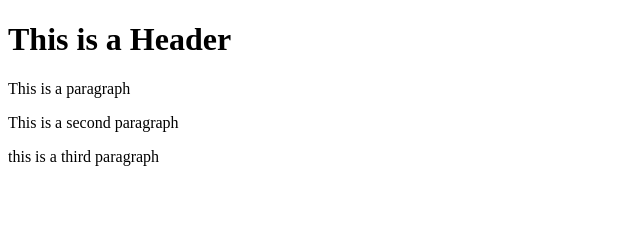
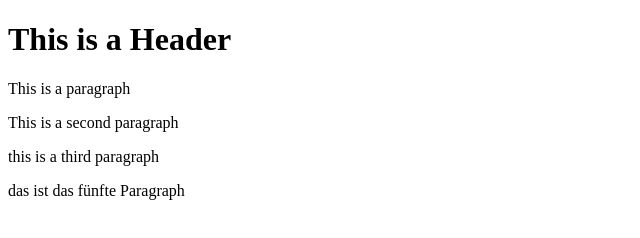
Before and after one commit to Mohamed-hedi92/git-test, a website: page index.html in a window 1280 px wide. Shown: the whole page, without its empty margins (0-640 px from the left). Drawn offline with Linux system fonts and the light colour scheme.

Commit message:
fünfte Paragraph

```diff
--- a/index.html
+++ b/index.html
@@ -7,5 +7,6 @@
         <p>This is a paragraph</p>
         <p>This is a second paragraph</p>
         <p>this is a third paragraph</p>
+        <p>das ist das fünfte Paragraph</p>
     </body>
 </html>
```
